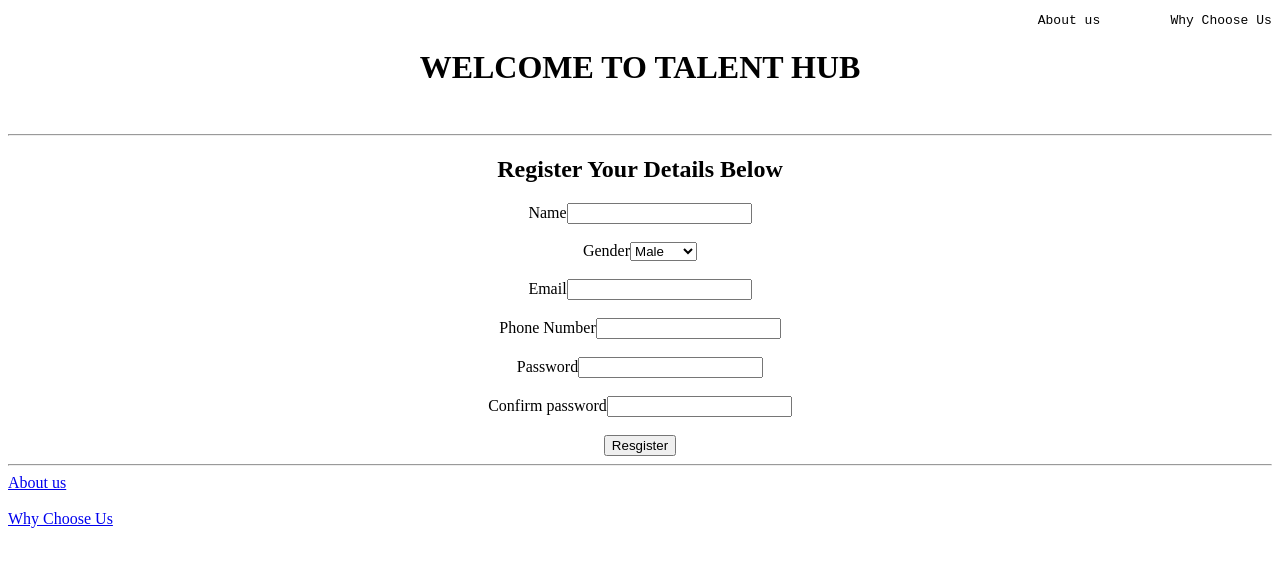
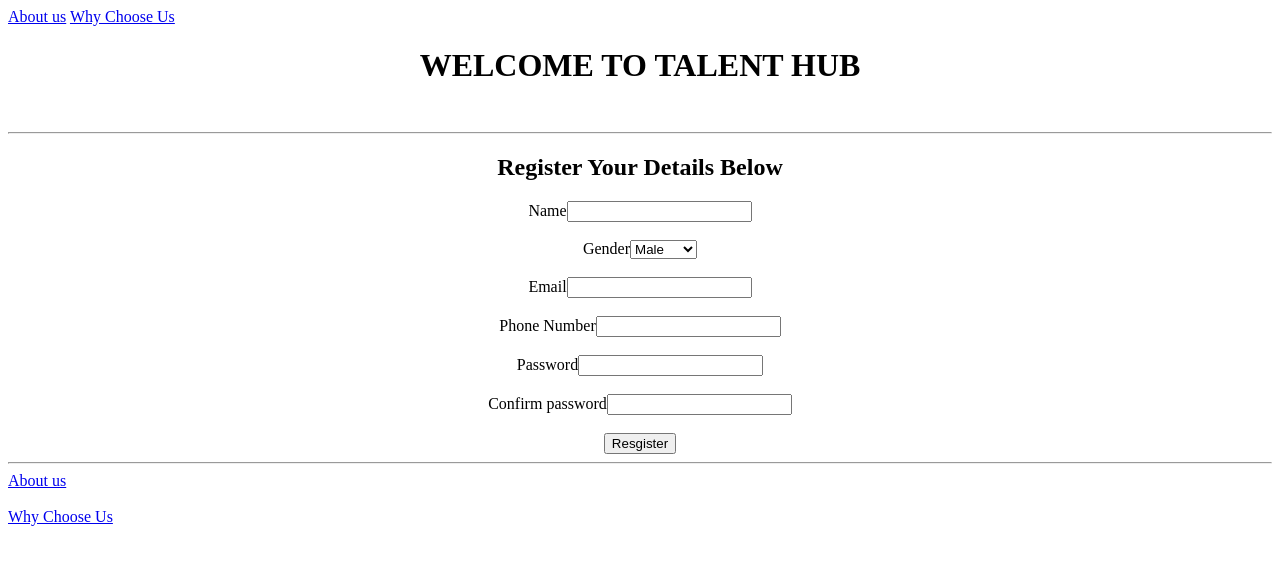
Before and after one commit to abhay639/college-project, a plain HTML site: page Aehteshaam ali/index.html in a window 1280 px wide. Drawn offline with Linux system fonts and the light colour scheme.

Commit message:
Update index.html

```diff
--- a/Aehteshaam ali/index.html
+++ b/Aehteshaam ali/index.html
@@ -9,7 +9,8 @@
 <body>
 
     <div><header bgcolor="skyblue">
-        <pre>                                                                                                                                    About us         Why Choose Us</pre></header></div>
+        <nav> <a href="#"> About us<a>
+            <a href="#"> Why Choose Us<a></header></div>
     </header>
     <main bgimg src="https://www.shutterstock.com/image-vector/talent-show-neon-sign-bright-signboard-1478030285">
         <div>
```
